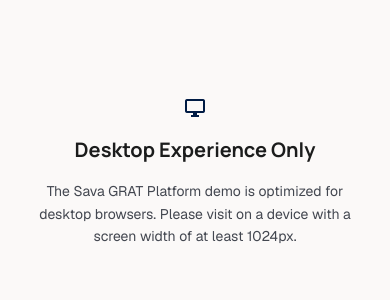
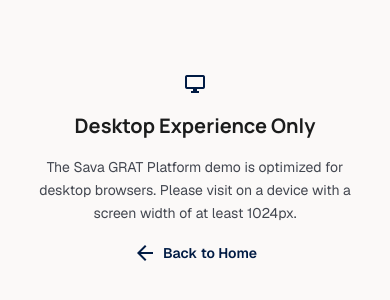
Before and after one commit to nimitmaru/sava-grat-demo, a Next.js app: page /dashboard in a window 390 px wide. Shown: the part 250-550 px from the top of the page. Built offline with nearby package versions, Linux system fonts and the light colour scheme.

Commit message:
Add home link to mobile gate screen
Gives mobile users a way to navigate back to the marketing page
instead of being stuck on a dead end.

```diff
--- a/app/(app)/layout.tsx
+++ b/app/(app)/layout.tsx
@@ -1,3 +1,4 @@
+import Link from "next/link"
 import { AppShell } from "@/components/layout/app_shell"
 
 export default function AppLayout({ children }: { children: React.ReactNode }) {
@@ -16,6 +17,10 @@
             The Sava GRAT Platform demo is optimized for desktop browsers.
             Please visit on a device with a screen width of at least 1024px.
           </p>
+          <Link href="/" className="inline-flex items-center gap-1.5 text-sm font-semibold text-primary hover:text-primary/80 transition-colors">
+            <span className="material-symbols-outlined text-lg" aria-hidden="true">arrow_back</span>
+            Back to Home
+          </Link>
         </div>
       </div>
 
```
